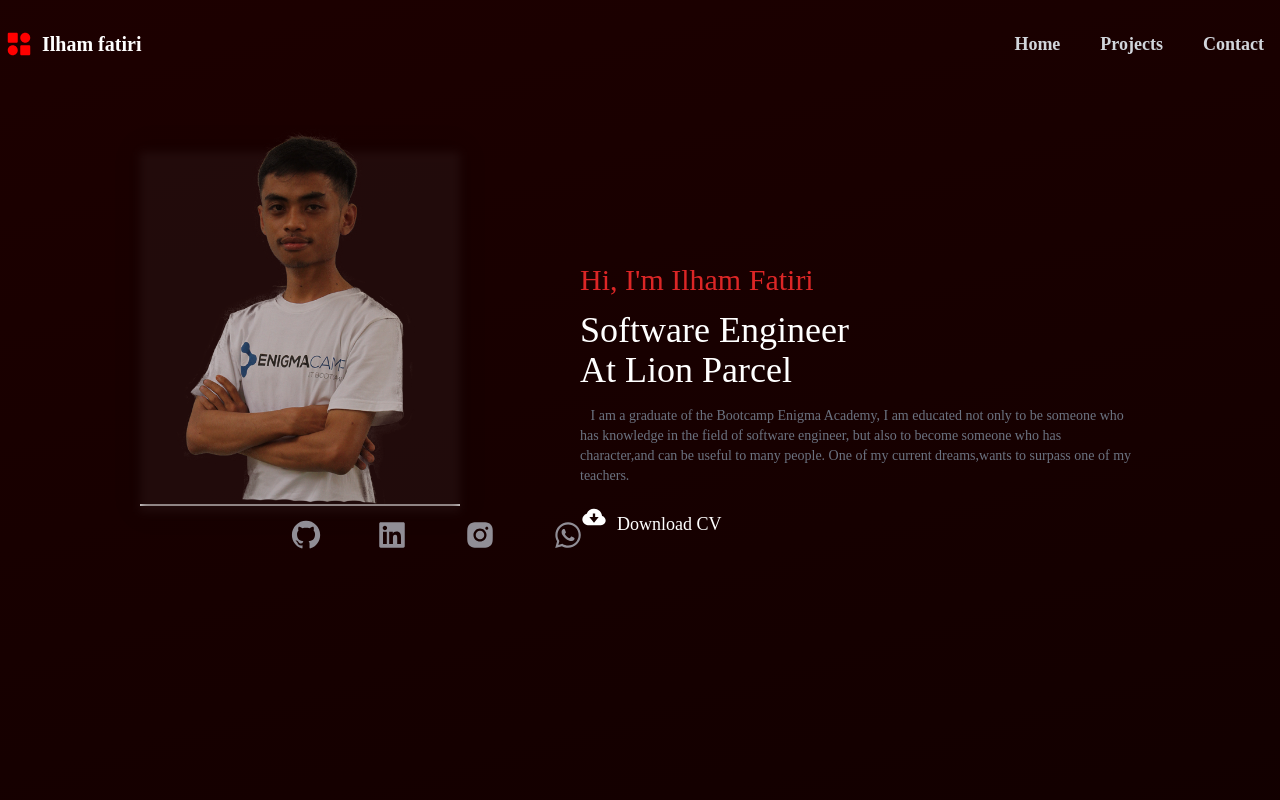
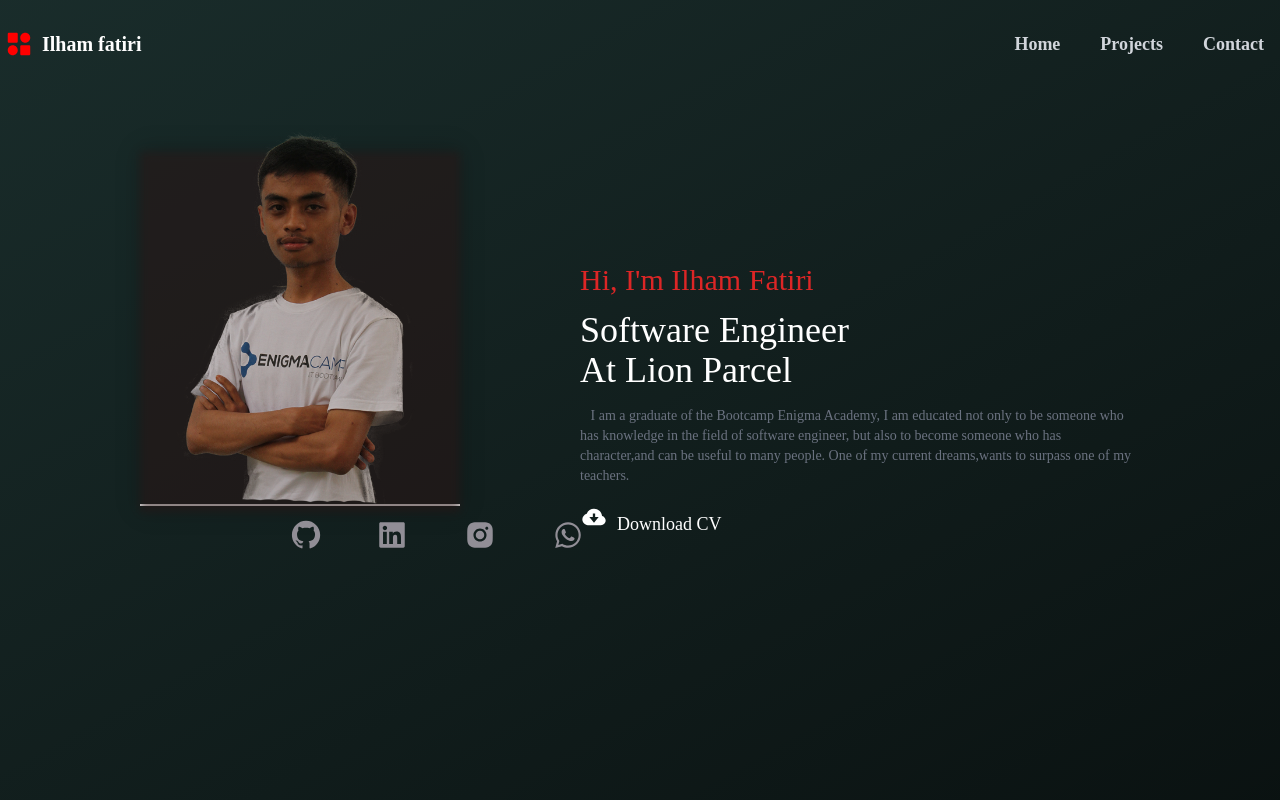
Before and after one commit to Fatiri/portofolio, a Vue app: page / in a window 1280 px wide. Shown: the top 800 px of the page. Built offline with nearby package versions, Linux system fonts and the light colour scheme.

Commit message:
change liner background color

```diff
--- a/src/App.vue
+++ b/src/App.vue
@@ -21,6 +21,6 @@ export default {
 #app {
   position: relative;
   height: 12000px;
-  background: linear-gradient(163.67deg, #6b0000 -70.7%, #000000 26.15%);
+  background: linear-gradient(150.67deg, #05e7d475 -90.7%, #000000 20.15%);
 }
 </style>
```
